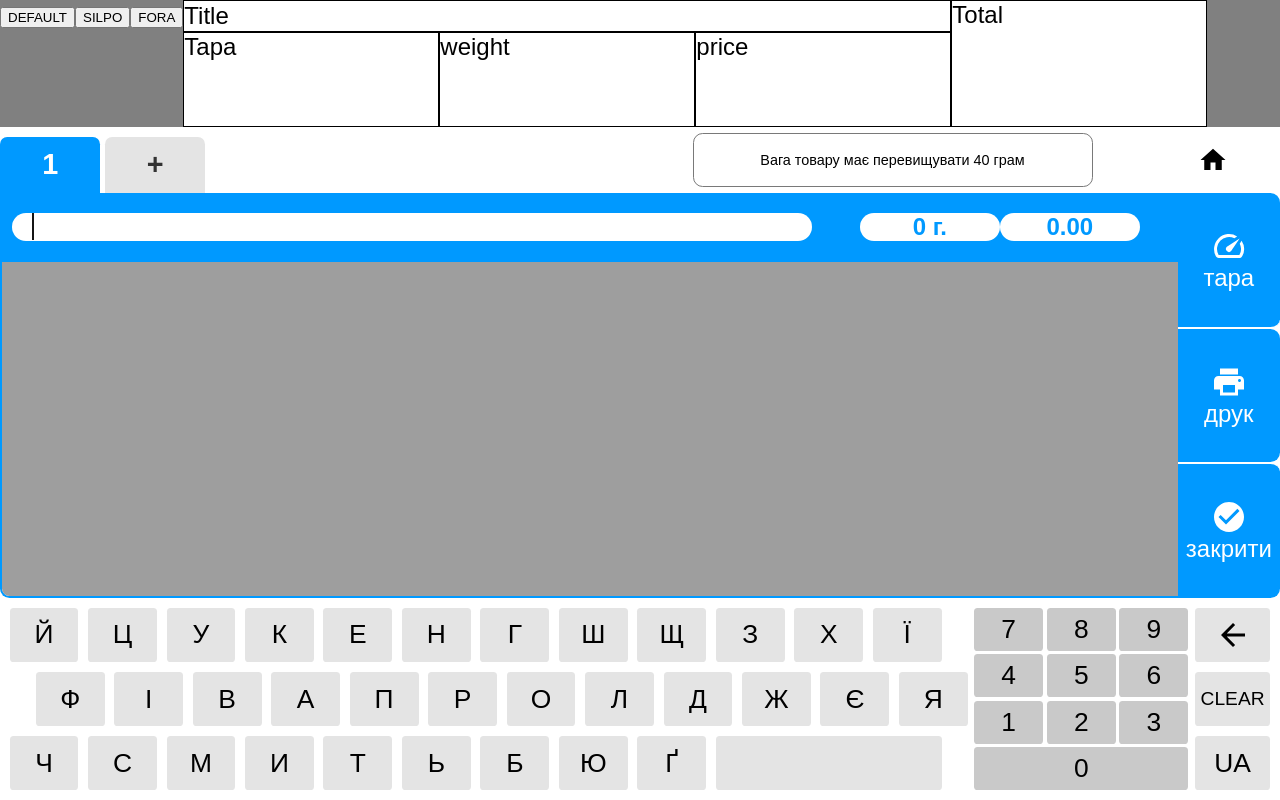
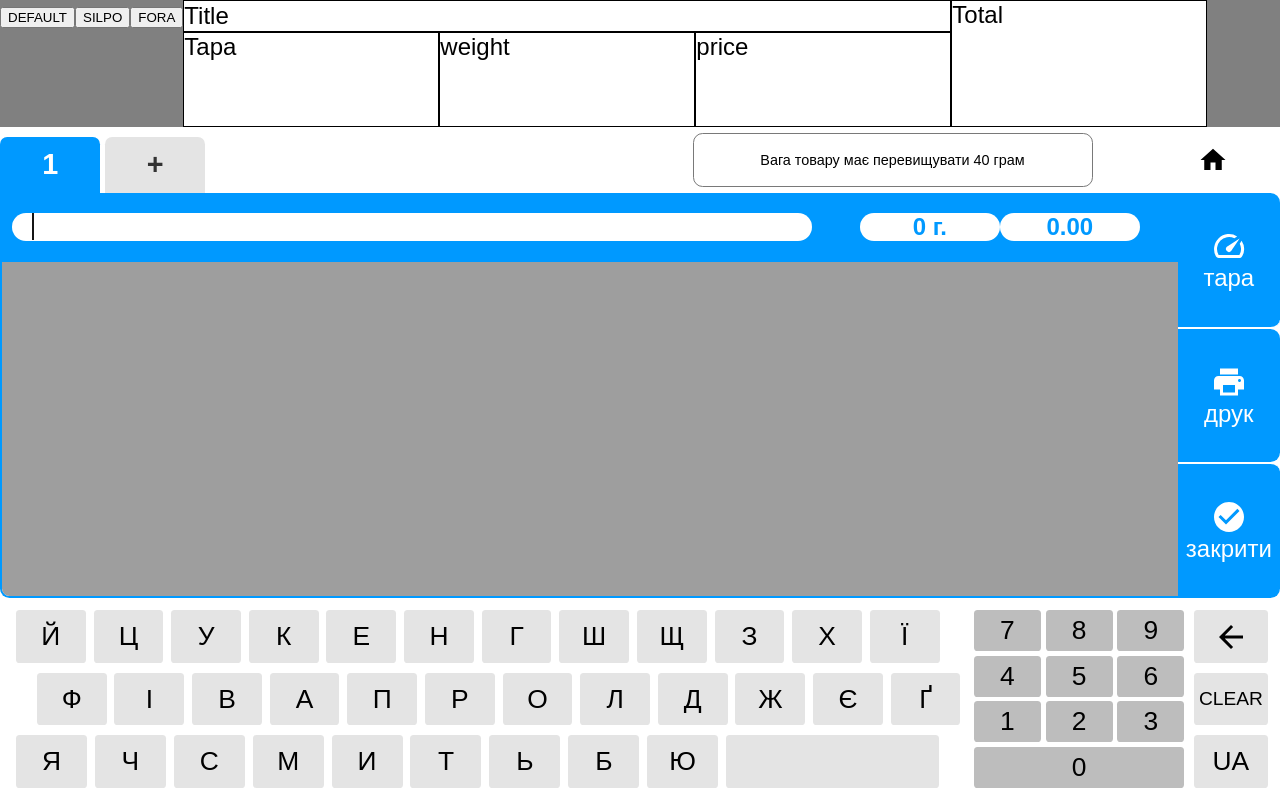
Before and after one commit to NeverSmileMan/testo, a React (Create React App) app: page / in a window 1280 px wide. Built offline with nearby package versions, Linux system fonts and the light colour scheme.

Commit message:
Update App.tsx

```diff
--- a/src/App.tsx
+++ b/src/App.tsx
@@ -134,8 +134,8 @@ function App() {
             <Main />
           </div>
           <div className={classes.keyboardWrap}>
-            <KeyboardGrid service={ActiveInputService} keyboardLayout={keyBoard} />
-            {/* <KeyboardFlex service={ActiveInputService} keyboardLayout={keyBoardFlex}/> */}
+            {/* <KeyboardGrid service={ActiveInputService} keyboardLayout={keyBoard} /> */}
+            <KeyboardFlex service={ActiveInputService} keyboardLayout={keyBoardFlex}/>
           </div>
         </div>
       </ThemeProvider>
```
